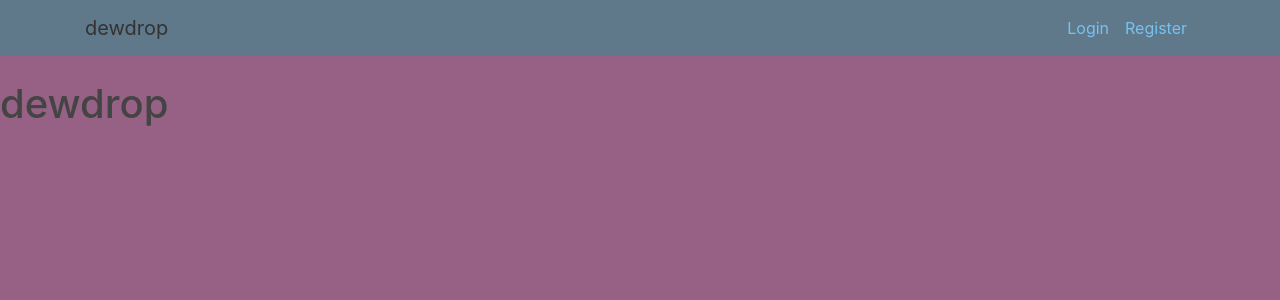
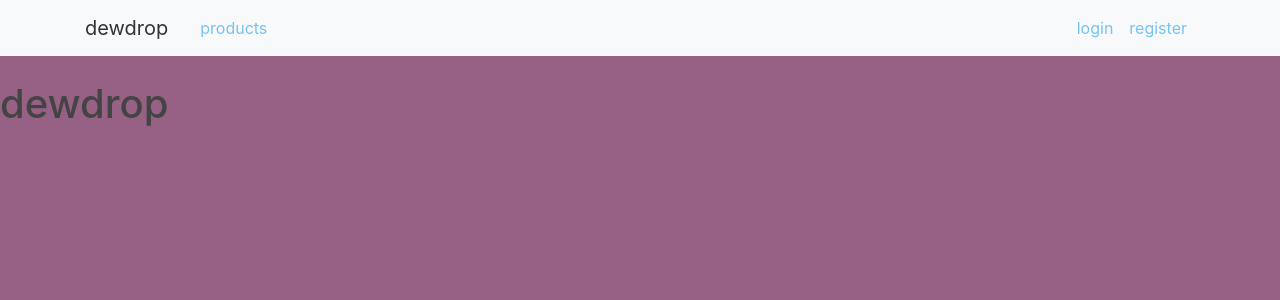
Before and after one commit to Kristinboyd/therealdewdrop, a Django app: page /products/ in a window 1280 px wide. Shown: the top 300 px of the page. Run offline with Django 3.2, Linux system fonts and the light colour scheme; data that the repository does not hold is empty; parts of the project's set-up code (start-up, migrations or seed data) failed here and were passed over; some libraries are stand-ins or nearby versions.

Commit message:
Add product link to nav bar

```diff
--- a/core/urls.py
+++ b/core/urls.py
@@ -17,6 +17,7 @@ from django.contrib import admin
 from django.urls import path, include
 from django.contrib.auth import views as auth_views
 from users import views as user_views
+from products.views import ListProducts
 
 urlpatterns = [
     path('admin/', admin.site.urls),
--- a/users/templates/users/base.html
+++ b/users/templates/users/base.html
@@ -15,7 +15,7 @@
 </head>
 <body>
     <header class="site-header">
-        <nav class="navbar navbar-expand-md navbar-dark bg-steel fixed-top">
+        <nav class="navbar navbar-expand-md navbar-light bg-light fixed-top">
             <div class="container">
             <a class="navbar-brand mr-4">dewdrop</a>
             <button class="navbar-toggler" type="button" data-toggle="collapse" data-target="#navbarToggle" aria-controls="navbarToggle" aria-expanded="false" aria-label="Toggle navigation">
@@ -23,11 +23,12 @@
             </button>
             <div class="collapse navbar-collapse" id="navbarToggle">
                 <div class="navbar-nav mr-auto">
+                    <a class="nav-item nav-link" href="{% url 'products:listproducts' %}">products</a>
                 </div>
               <!-- Navbar Right Side -->
               <div class="navbar-nav">
-                <a class="nav-item nav-link" href="{% url 'login' %}">Login</a>
-                <a class="nav-item nav-link" href="{% url 'register' %}">Register</a>
+                <a class="nav-item nav-link" href="{% url 'login' %}">login</a>
+                <a class="nav-item nav-link" href="{% url 'register' %}">register</a>
               </div>
             </div>
           </div>
```
